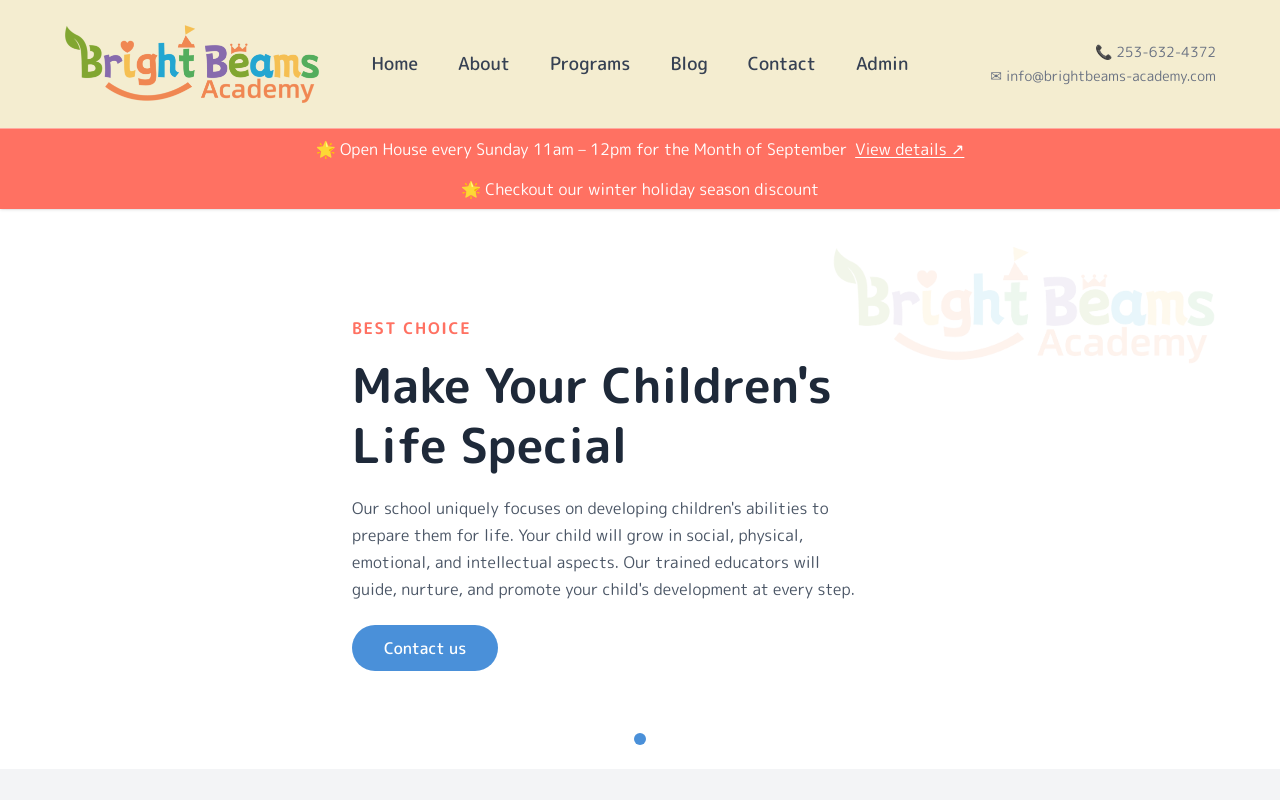
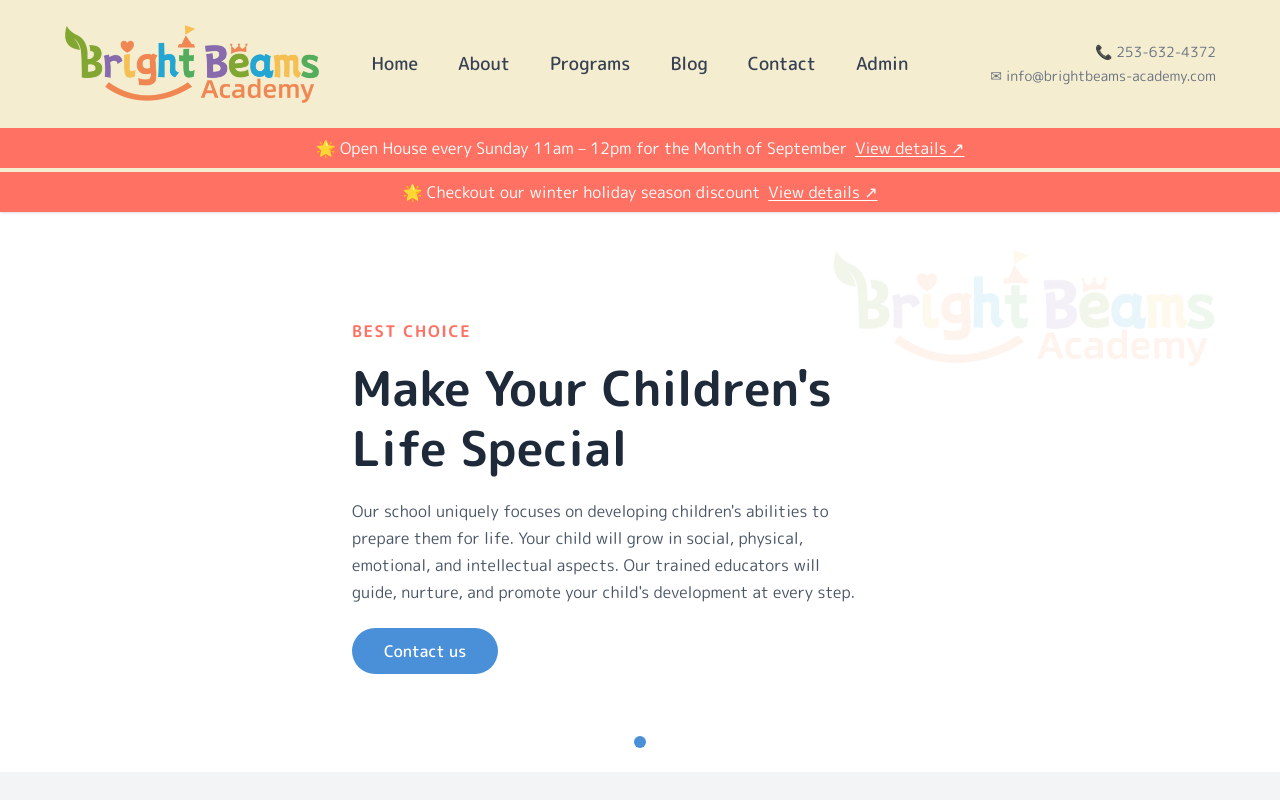
Before and after one commit to BrightBeamsAcademy/official_website, a Next.js app: page / in a window 1280 px wide. Shown: the top 800 px of the page. Built offline with nearby package versions, Linux system fonts and the light colour scheme.

Commit message:
Link winter discount notice to poster

```diff
--- a/app/components/Header.tsx
+++ b/app/components/Header.tsx
@@ -77,7 +77,7 @@
         href="/BBA%20Flyer%20-%20OPEN%20HOUSE.pdf"
         target="_blank"
         rel="noopener noreferrer"
-        className="block border-t border-white/40 bg-[#ff7162] text-white text-sm md:text-base hover:opacity-90 transition-opacity"
+        className="block bg-[#ff7162] text-white text-sm md:text-base hover:opacity-90 transition-opacity"
       >
         <div className="max-w-5xl mx-auto px-8 py-2 text-center">
           🌟 Open House every Sunday 11am – 12pm for the Month of September
@@ -85,13 +85,14 @@
         </div>
       </a>
       <a
-        href="/BBA%20Flyer%20-%20OPEN%20HOUSE.pdf"
+        href="/images/winter-discount.jpg"
         target="_blank"
         rel="noopener noreferrer"
-        className="block bg-[#ff7162] text-white text-sm md:text-base hover:opacity-90 transition-opacity"
+        className="block border-t-4 border-[#F4EDD0] bg-[#ff7162] text-white text-sm md:text-base hover:opacity-90 transition-opacity"
       >
         <div className="max-w-5xl mx-auto px-8 py-2 text-center">
           🌟 Checkout our winter holiday season discount
+          <span className="ml-2 underline underline-offset-2">View details ↗</span>
         </div>
       </a>
     </header>
```
Also changed, not shown: public/images/winter-discount.jpg (added), 1 other file (tests, documents, lock files or other folders).
